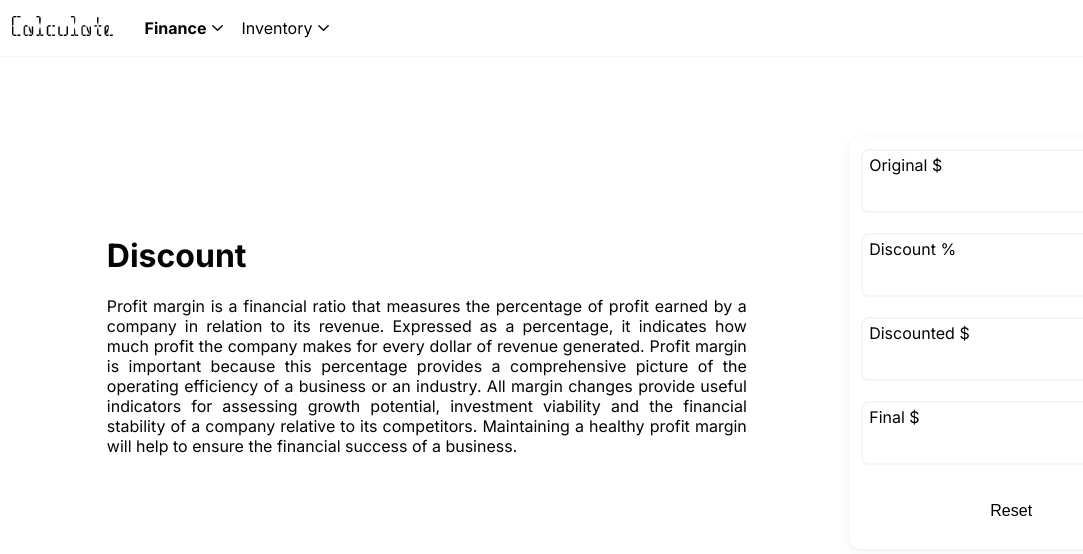
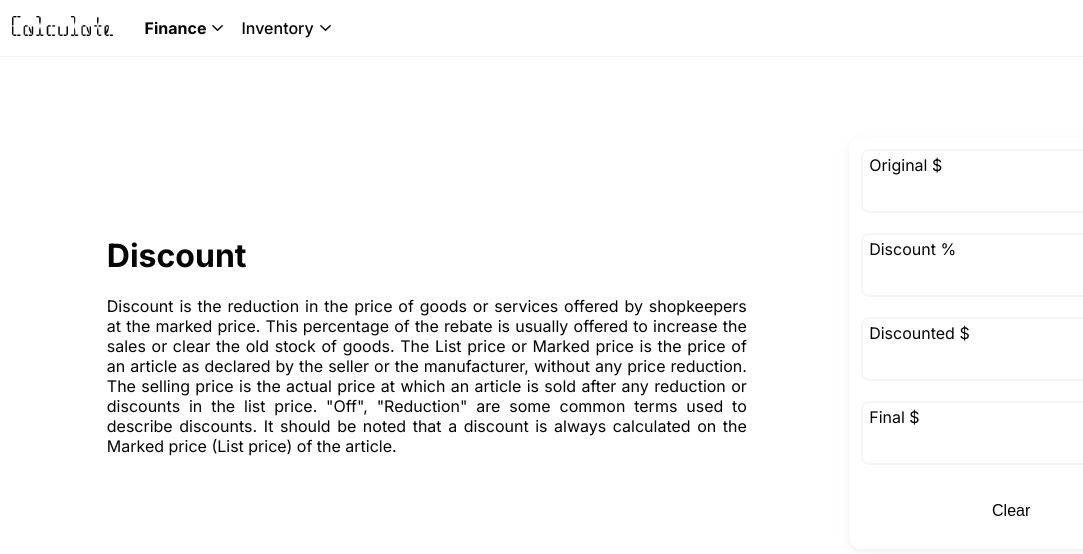
Before and after one commit to DeanBakerCode/calculate-app, a React (Vite) app: page /Finance/Discount in a window 1280 px wide. Shown: the top 554 px of the page, without its empty margins (0-1083 px from the left). Built offline with nearby package versions, Linux system fonts and the light colour scheme; a web font is replaced by a local one.

Commit message:
Version 1 of the NumericCalculator and two working calulators

```diff
--- a/src/calculationData/atlas.js
+++ b/src/calculationData/atlas.js
@@ -1,4 +1,5 @@
 import discountData from './sales/discountData';
+import profitMarginData from './sales/profitMargin';
 
 class category {
     constructor(name) {
@@ -8,9 +9,9 @@ class category {
     }
     addCalc(data) {
         const addCalculator = {
-            calculatorName: data.name,
+            calculatorName: data.title,
             category: this.categoryName,
-            to: this.to + '/' + data.name,
+            to: this.to + '/' + data.title,
             data: data,
         };
         this.calculators.push(addCalculator);
@@ -19,11 +20,12 @@ class category {
 //- Category Sales
 const finance = new category('Finance');
 finance.addCalc(discountData);
-finance.addCalc('Profit Margin');
-finance.addCalc('Rule of Seven');
+finance.addCalc(profitMarginData);
+finance.addCalc('more coming...');
 
 //- Category Inventory
 const inventory = new category('Inventory');
+inventory.addCalc('Re-order Point');
 
 //- Categories
 const atlas = [finance, inventory];
--- a/src/calculationData/sales/discountData.js
+++ b/src/calculationData/sales/discountData.js
@@ -1,17 +1,16 @@
 const discountData = {
-    name: 'Discount',
+    title: 'Discount',
+    requiredVariableCount: 2,
     description:
-        'Profit margin is a financial ratio that measures the percentage of profit earned by a company in relation to its revenue. Expressed as a percentage, it indicates how much profit the company makes for every dollar of revenue generated. Profit margin is important because this percentage provides a comprehensive picture of the operating efficiency of a business or an industry. All margin changes provide useful indicators for assessing growth potential, investment viability and the financial stability of a company relative to its competitors. Maintaining a healthy profit margin will help to ensure the financial success of a business.',
-    // put the below in a new object seperating th emath calculation from the top display focused properties
-    // should make the decimal places dynamic but use this as a default
+        'Discount is the reduction in the price of goods or services offered by shopkeepers at the marked price. This percentage of the rebate is usually offered to increase the sales or clear the old stock of goods. The List price or Marked price is the price of an article as declared by the seller or the manufacturer, without any price reduction. The selling price is the actual price at which an article is sold after any reduction or discounts in the list price. "Off", "Reduction" are some common terms used to describe discounts. It should be noted that a discount is always calculated on the Marked price (List price) of the article.',
     variables: {
         OV: {
-            title: 'Original $',
+            name: 'Original $',
             id: 'OV',
             style: 'currency',
             readOnly: false,
-            maxFractionDigits: 5,
-            minFractionDigits: 0,
+            defaultMaxDecimalPlaces: 5,
+            defaultMinDecimalPlaces: 0,
             value: '',
             dependencies: ['DP', 'FV'],
             solve(DP, FV) {
@@ -19,12 +18,12 @@ const discountData = {
             },
         },
         DP: {
-            title: 'Discount %',
+            name: 'Discount %',
             id: 'DP',
             style: 'percent',
             readOnly: false,
-            maxFractionDigits: 5,
-            minFractionDigits: 0,
+            defaultMaxDecimalPlaces: 5,
+            defaultMinDecimalPlaces: 0,
             value: '',
             dependencies: ['OV', 'FV'],
             solve(OV, FV) {
@@ -32,12 +31,12 @@ const discountData = {
             },
         },
         DV: {
-            title: 'Discounted $',
+            name: 'Discounted $',
             id: 'DV',
             style: 'currency',
             readOnly: true,
-            maxFractionDigits: 5,
-            minFractionDigits: 0,
+            defaultMaxDecimalPlaces: 5,
+            defaultMinDecimalPlaces: 0,
             value: '',
             dependencies: ['OV', 'FV'],
             solve(OV, FV) {
@@ -45,12 +44,12 @@ const discountData = {
             },
         },
         FV: {
-            title: 'Final $',
+            name: 'Final $',
             id: 'FV',
             style: 'currency',
             readOnly: false,
-            maxFractionDigits: 5,
-            minFractionDigits: 0,
+            defaultMaxDecimalPlaces: 5,
+            defaultMinDecimalPlaces: 0,
             value: '',
             dependencies: ['OV', 'DP'],
             solve(OV, DP) {
@@ -58,6 +57,5 @@ const discountData = {
             },
         },
     },
-    requiredVariableCount: 2,
 };
 export default discountData;
--- /dev/null
+++ b/src/calculationData/sales/profitMargin.js
@@ -0,0 +1,88 @@
+const profitMarginData = {
+    title: 'Profit Margin',
+    description:
+        'Profit margin is a financial ratio that measures the percentage of profit earned by a company in relation to its revenue. Expressed as a percentage, it indicates how much profit the company makes for every dollar of revenue generated. Profit margin is important because this percentage provides a comprehensive picture of the operating efficiency of a business or an industry. All margin changes provide useful indicators for assessing growth potential, investment viability and the financial stability of a company relative to its competitors. Maintaining a healthy profit margin will help to ensure the financial success of a business, which will improve its ability to obtain loans.',
+    variables: {
+        CV: {
+            name: 'Cost $',
+            id: 'CV',
+            style: 'currency',
+            readOnly: false,
+            required: false,
+            defaultMaxDecimalPlaces: 5,
+            defaultMinDecimalPlaces: 0,
+            value: '',
+            dependencies: ['MP', 'RV', 'PV'], // All variables can be used to solve
+            solve(MP, RV, PV) {
+                if (MP && RV) {
+                    this.value = RV - (MP / 100) * RV;
+                } else if (RV && PV) {
+                    this.value = RV - PV;
+                } else if ((MP, PV)) {
+                    // fix this equation
+                    this.value = PV / (MP / 100) - PV;
+                }
+            },
+        },
+        MP: {
+            name: 'Margin %',
+            id: 'MP',
+            style: 'percent',
+            readOnly: false,
+            required: false,
+            defaultMaxDecimalPlaces: 5,
+            defaultMinDecimalPlaces: 0,
+            value: '',
+            dependencies: ['CV', 'RV', 'PV'], // All variables can be used to solve
+            solve(CV, RV, PV) {
+                if (RV && PV) {
+                    this.value = (PV / RV) * 100;
+                } else if (CV && RV) {
+                    this.value = (1 - CV / RV) * 100;
+                } else if ((CV, PV)) {
+                    this.value = (PV / (CV + PV)) * 100;
+                }
+            },
+        },
+        RV: {
+            name: 'Renenue $',
+            id: 'RV',
+            style: 'currency',
+            readOnly: false,
+            required: false,
+            defaultMaxDecimalPlaces: 5,
+            defaultMinDecimalPlaces: 0,
+            value: '',
+            dependencies: ['CV', 'MP', 'PV'], // All variables can be used to solve
+            solve(CV, MP, PV) {
+                if (CV && MP) {
+                    this.value = CV / (1 - MP / 100);
+                } else if (CV && PV) {
+                    this.value = CV + PV;
+                } else if ((MP, PV)) {
+                    this.value = (MP / 100) * PV;
+                }
+            },
+        },
+        PV: {
+            name: 'Profit $',
+            id: 'PV',
+            style: 'currency',
+            readOnly: false,
+            required: false,
+            defaultMaxDecimalPlaces: 5,
+            defaultMinDecimalPlaces: 0,
+            value: '',
+            dependencies: ['CV', 'MP', 'RV'], // All variables can be used to solve
+            solve(CV, MP, RV) {
+                if (CV && RV) {
+                    this.value = RV - CV;
+                } else if (MP && RV) {
+                    this.value = (RV * MP) / 100;
+                }
+            },
+        },
+    },
+    requiredVariableCount: 2,
+};
+export default profitMarginData;
--- a/src/components/calcFace/NumericCalculator.jsx
+++ b/src/components/calcFace/NumericCalculator.jsx
@@ -3,6 +3,7 @@ import './numericCalculator.css';
 
 export default function NumericCalculator({ calculatorData }) {
     const variablesData = new Map(Object.entries(calculatorData.variables));
+    const requiredVariableCount = calculatorData.requiredVariableCount;
     // STATES
     const [variables, setVariables] = useState(variablesData);
     const [userValueIds, setUserValueIds] = useState(new Set());
@@ -30,19 +31,39 @@ export default function NumericCalculator({ calculatorData }) {
             const known = new Set(newUserValueIds);
             while (changed) {
                 changed = false;
-                for (const [id, variable] of newVariables) {
-                    if (
-                        !known.has(variable.id) &&
-                        variable.dependencies.every((dependency) =>
-                            known.has(dependency)
-                        )
-                    ) {
-                        const args = variable.dependencies.map(
-                            (dep) => newVariables.get(dep).value
+                // loop through copy of all the Variables
+                for (const [key, variable] of newVariables) {
+                    // check foe each of the variables are not in the know variables
+                    // if it is not known
+                    if (!known.has(variable.id)) {
+                        // get the dependencies for the (not know) variable so we can try to solve it
+                        const args = variable.dependencies.map((dep) => {
+                            // get the variable of each dependecy
+                            const depVariable = newVariables.get(dep);
+                            // if the variable is not null, is in the Known variables and it isn't empty, return the value
+                            if (depVariable) {
+                                if (
+                                    known.has(dep) &&
+                                    depVariable.value !== ''
+                                ) {
+                                    // return the dependiency variable value as a number
+                                    return parseFloat(depVariable.value);
+                                }
+                            }
+                        });
+                        const validArgs = args.filter(
+                            (arg) => arg !== undefined
                         );
-                        variable.solve(...args);
-                        known.add(variable.id);
-                        changed = true;
+                        if (validArgs.length >= requiredVariableCount) {
+                            // pass in the variable values to the sove method, making sure the args are in the right order on the main object
+                            variable.solve(...args);
+                            known.add(variable.id);
+                            console.log(
+                                `SOLVED ${variable.id} as ${variable.value}`
+                            );
+                            console.log(`known is now:`, known, '\n');
+                            changed = true;
+                        }
                     }
                 }
             }
@@ -142,6 +163,9 @@ export default function NumericCalculator({ calculatorData }) {
         if (!userValueIds.has(id)) {
             return intergerFormatter.format(valueString);
         }
+        if (value === '-') {
+            return value;
+        }
         // user Inputed value
         const [interger, decimal] = valueString.split('.');
         if (decimal == null) return intergerFormatter.format(interger);
@@ -181,7 +205,7 @@ export default function NumericCalculator({ calculatorData }) {
                 return (
                     <div className={itemClass()} key={index}>
                         <label>
-                            {item.title}
+                            {item.name}
                             {/* {':'} */}
                             <input
                                 id={id}
@@ -200,7 +224,7 @@ export default function NumericCalculator({ calculatorData }) {
             })}
             <div>
                 <button className="values-clear" onClick={handleClear}>
-                    Reset
+                    Clear
                 </button>
             </div>
         </div>
--- a/src/components/navBar/navbar.css
+++ b/src/components/navBar/navbar.css
@@ -5,6 +5,7 @@
     padding: 12px;
 
     font-size: 16px;
+    font-weight: 500;
     border-bottom: 1px solid var(--hover-bg);
 }
 /* nav logo img */
@@ -44,7 +45,8 @@
     text-decoration: none;
     line-height: 32px;
 }
-.nav-item a:hover {
+.nav-item:hover {
+    border-radius: 8px;
     background-color: var(--hover-bg);
     cursor: pointer;
 }
@@ -57,7 +59,7 @@
     margin-left: 4px;
 }
 .isActiveLink {
-    font-weight: bold;
+    font-weight: 700;
 }
 
 /* nav second level */
--- a/src/pages/calculator/Calculator.jsx
+++ b/src/pages/calculator/Calculator.jsx
@@ -1,4 +1,4 @@
-import { useEffect, useState } from 'react';
+import { useEffect, useState, useRef } from 'react';
 import { useParams } from 'react-router-dom';
 // gets the calculator data
 import { getcalculator } from '../../calculationData/atlas';
@@ -13,10 +13,12 @@ export default function Calculator() {
     // state for the caculator data class
     const [calculatorData, setCalculatorData] = useState(null);
     // get the calculator data on load and save it to calculatorData
+    const forceUpdate = useRef(0);
     //
     // On page load call the
     useEffect(() => {
         getCalculatorData();
+        forceUpdate.current++;
     }, [calculatorPrm]);
 
     const getCalculatorData = () => {
@@ -33,11 +35,14 @@ export default function Calculator() {
         <div className="calculator">
             <div className="calculator-container">
                 <div className="calculator-details">
-                    <h1>{calculatorData.name}</h1>
+                    <h1>{calculatorData.title}</h1>
                     <p>{calculatorData.description}</p>
                 </div>
                 {calculatorData.variables && (
-                    <NumericCalculator calculatorData={calculatorData} />
+                    <NumericCalculator
+                        key={forceUpdate.current}
+                        calculatorData={calculatorData}
+                    />
                 )}
             </div>
         </div>
```
